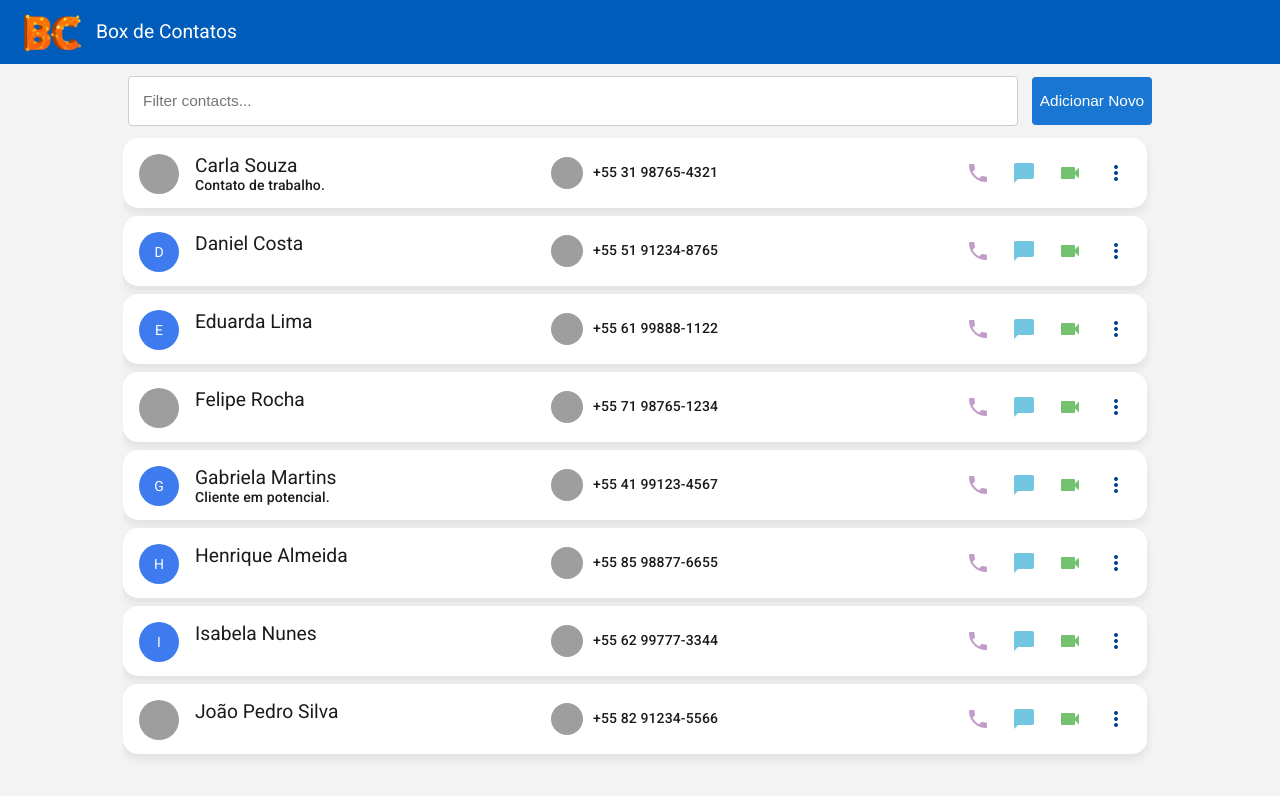
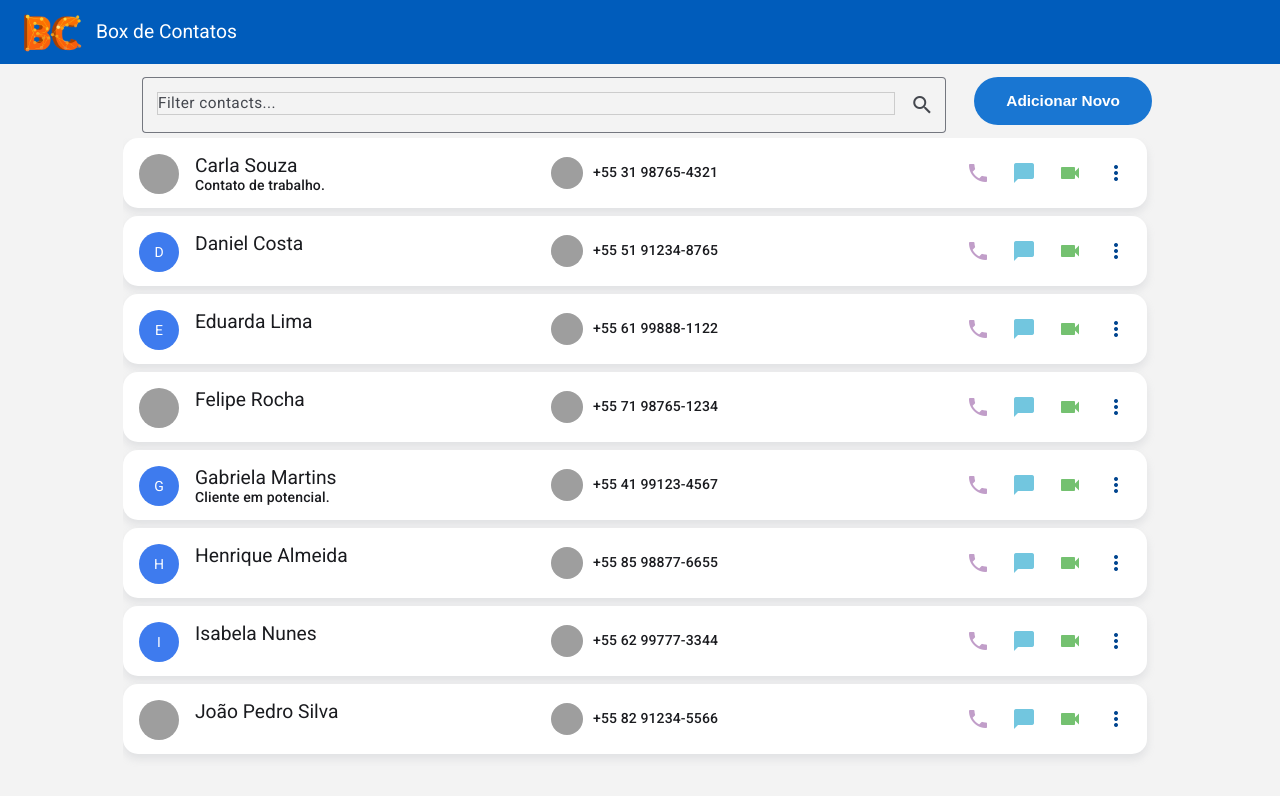
Before and after one commit to matigous/contact-box, an Angular app: page /contacts in a window 1280 px wide. Shown: the top 796 px of the page. Built offline with nearby package versions, Linux system fonts and the light colour scheme; data requests are answered from the project's data file; grey boxes are pictures that could not be loaded.

Commit message:
Refactor filter component to use Angular Material form field and improve styling

```diff
--- a/src/app/features/contacts/list/components/filter/filter.html
+++ b/src/app/features/contacts/list/components/filter/filter.html
@@ -1,4 +1,7 @@
 <div class="filter-container">
-    <input type="text" [(ngModel)]="filterText" (ngModelChange)="emitFilter()" placeholder="Filter contacts..." />
+    <mat-form-field class="filter-input" appearance='outline'>
+      <input matInput type="text" [(ngModel)]="filterText" (ngModelChange)="emitFilter()" placeholder="Filter contacts..." />
+       <mat-icon matSuffix>search</mat-icon>
+      </mat-form-field>
     <button routerLink='/contact-details/'>Adicionar Novo</button>
 </div>
--- a/src/app/features/contacts/list/components/filter/filter.scss
+++ b/src/app/features/contacts/list/components/filter/filter.scss
@@ -6,21 +6,37 @@
   gap: 1rem;
   font-family: --mat-sys-title-large-font;
 
-  input[type="text"] {
+  // input[type="text"] {
+  //   flex: 1 1 0;
+  //   height: 48px;
+  //   font-size: 1.1rem;
+  //   padding: 0 1rem;
+  //   border-radius: 24px;
+  //   border: 1px solid #ccc;
+  // }
+
+  .filter-input {
+    display: flex;
+    align-items: center;
     flex: 1 1 0;
     height: 48px;
     font-size: 1.1rem;
     padding: 0 1rem;
-    border-radius: 4px;
-    border: 1px solid #ccc;
+    border-radius: 24px;
+
+    input[type="text"] {
+      outline: 1px solid #ccc;
+    }
   }
 
   button {
-    flex: 0 0 120px;
     height: 48px;
+    box-sizing: border-box;
     font-size: 1.1rem;
-    border-radius: 4px;
+    border-radius: 40px;
     border: none;
+    padding: 0 32px;
+    font-weight: 600;
     background: #1976d2;
     color: #fff;
     cursor: pointer;
```
Also changed, not shown: src/app/features/contacts/contacts-module.ts (+6 -1 lines), src/app/features/contacts/list/list.scss (line endings or trailing spaces).
